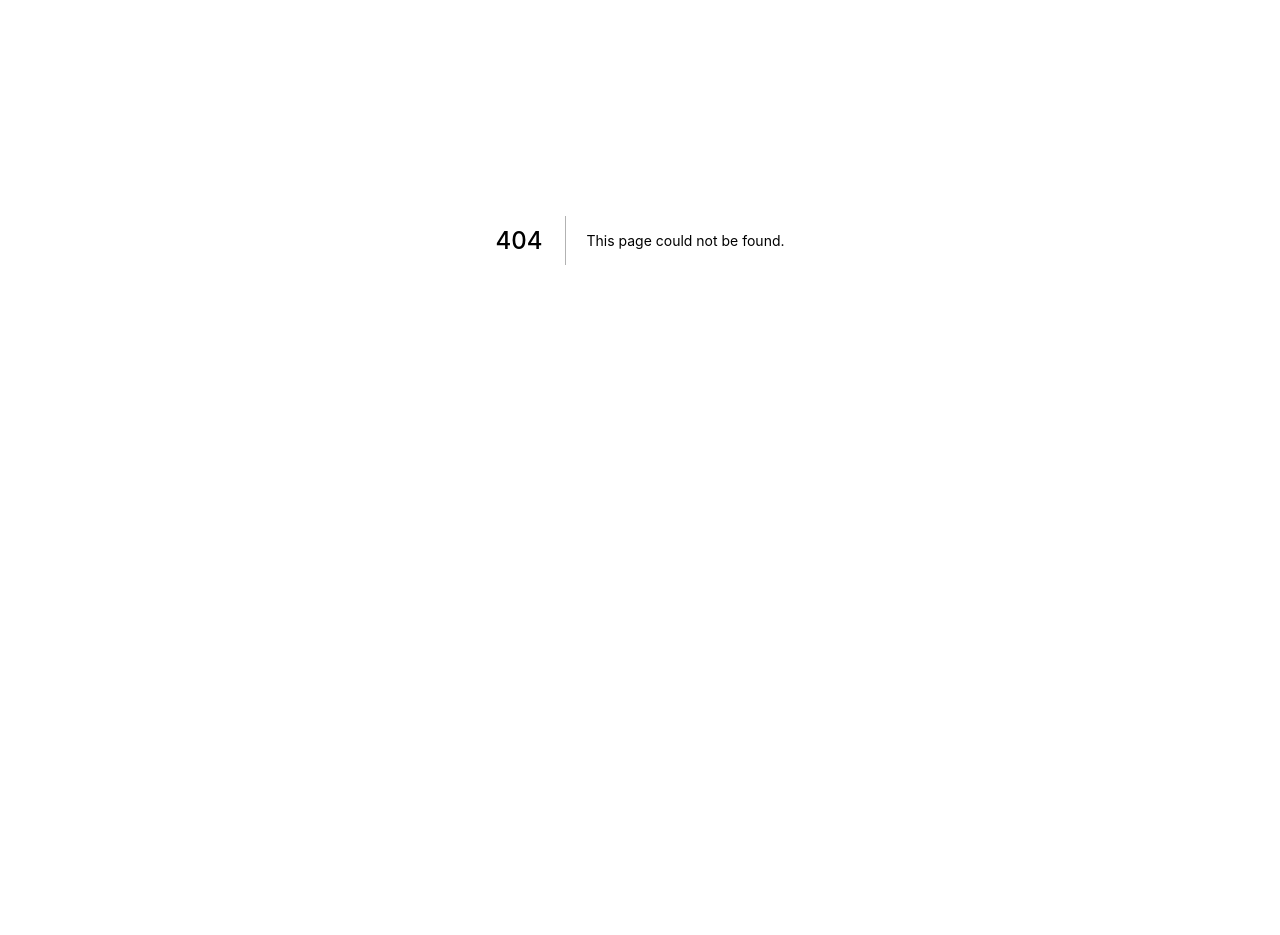
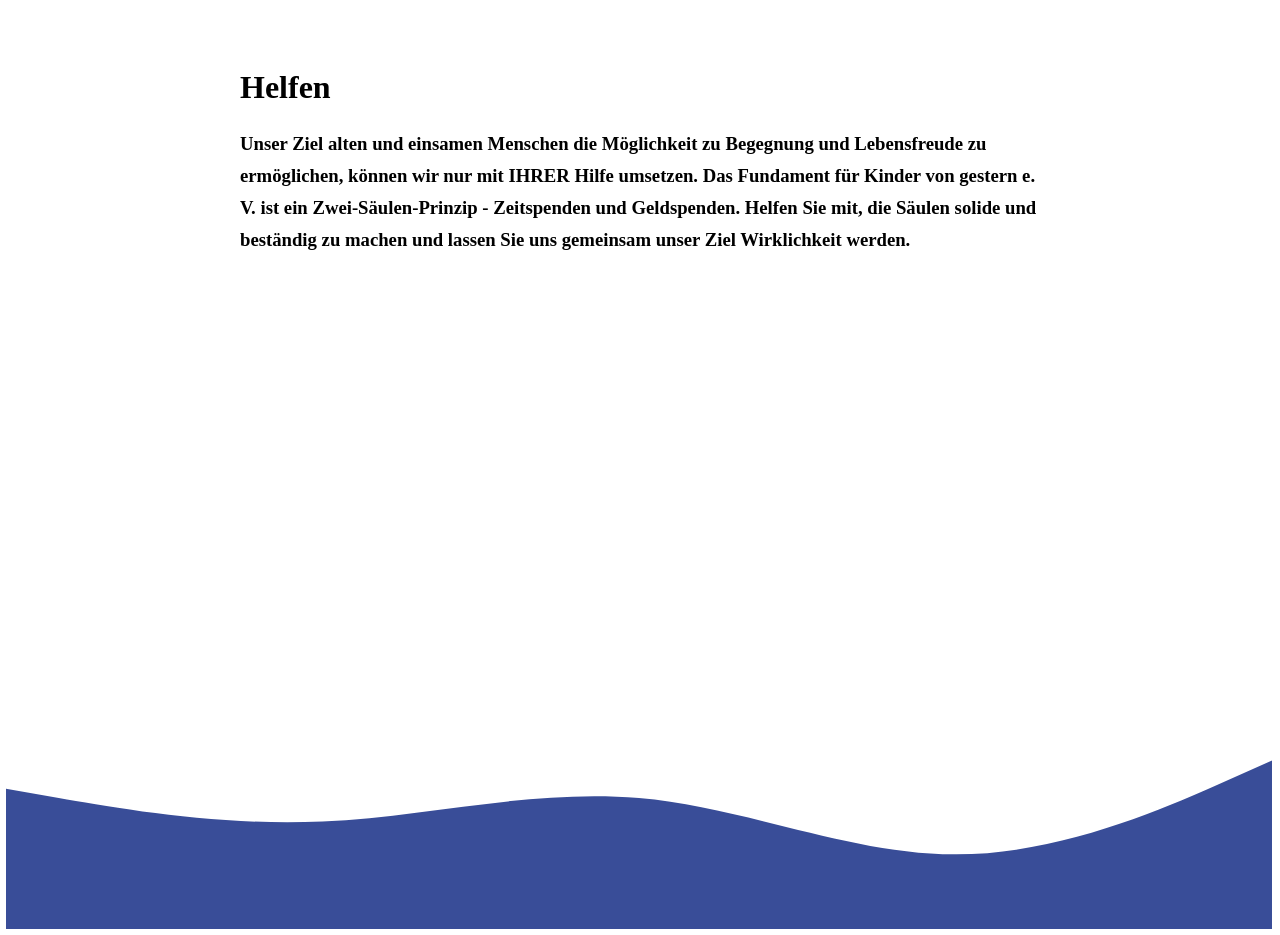
Before and after one commit to maxibenner/kinder-von-gestern, a Next.js app: page /helfen in a window 1280 px wide. Before the commit this address had no page. Shown: the part 160-1095 px from the top of the page. Before the commit the page ends 800 px from the top, so only its background shows below. Built offline with nearby package versions, Linux system fonts and the light colour scheme.

Commit message:
added address and new style to events

```diff
--- a/components/Navbar.jsx
+++ b/components/Navbar.jsx
@@ -78,7 +78,9 @@ const Navbar = () => {
               </Link>
             </div>
             <Menu />
-            <Button accent src={<FiGift />} text="Helfen" />
+            <Link href="/helfen">
+              <Button accent src={<FiGift />} text="Helfen" />
+            </Link>
           </div>
         ) : (
           <>
--- /dev/null
+++ b/pages/helfen.js
@@ -0,0 +1,45 @@
+import Head from "next/head";
+import pages from "../styles/Pages.module.css";
+import Card from "../components/Card";
+import { FiHeart, FiGift } from "react-icons/fi";
+
+const Helfen = () => {
+  return (
+    <div>
+      <Head>
+        <title>Helfen</title>
+        <meta
+          name="description"
+          content="Helfen Sie uns die Kinder von gestern weiterzuführen."
+        />
+        <link rel="icon" href="/favicon.ico" />
+      </Head>
+      <div className={pages.main}>
+        <div className={pages.section}>
+          <h1>Helfen</h1>
+          <h3>
+            Unser Ziel alten und einsamen Menschen die Möglichkeit zu Begegnung
+            und Lebensfreude zu ermöglichen, können wir nur mit IHRER Hilfe
+            umsetzen. Das Fundament für Kinder von gestern e. V. ist ein
+            Zwei-Säulen-Prinzip - Zeitspenden und Geldspenden. Helfen Sie mit,
+            die Säulen solide und beständig zu machen und lassen Sie uns
+            gemeinsam unser Ziel Wirklichkeit werden.
+          </h3>
+        </div>
+      </div>
+      <svg
+        xmlns="http://www.w3.org/2000/svg"
+        viewBox="0 0 1440 320"
+        style={{ display: "block", margin: "0 0 -2px -2px" }}
+      >
+        <path
+          fill="#394D98"
+          fillOpacity="1"
+          d="M0,160L60,170.7C120,181,240,203,360,197.3C480,192,600,160,720,170.7C840,181,960,235,1080,234.7C1200,235,1320,181,1380,154.7L1440,128L1440,320L1380,320C1320,320,1200,320,1080,320C960,320,840,320,720,320C600,320,480,320,360,320C240,320,120,320,60,320L0,320Z"
+        ></path>
+      </svg>
+    </div>
+  );
+};
+
+export default Helfen;
--- a/pages/veranstaltungen.js
+++ b/pages/veranstaltungen.js
@@ -29,7 +29,7 @@ const Veranstaltungen = () => {
         />
         <link rel="icon" href="/favicon.ico" />
       </Head>
-      <div className={pages.main}>
+      <div className={pages.main} style={{ minHeight: "110vh" }}>
         <div className={pages.section}>
           <h1>Veranstaltungen</h1>
           {events.length > 0 ? (
--- a/styles/FacebookPost.module.css
+++ b/styles/FacebookPost.module.css
@@ -20,7 +20,7 @@
   font-weight: 400;
   line-height: 2rem;
   white-space: pre-line;
-  margin-top: 0;
+  margin-top: -20px;
 }
 
 .container > img {
```
Also changed, not shown: components/FacebookEvent.jsx (+21 -1 lines), pages/about.js (+9 -3 lines), pages/neuigkeiten.js (+13 -4 lines), styles/FacebookEvent.module.css (+17 -2 lines).
